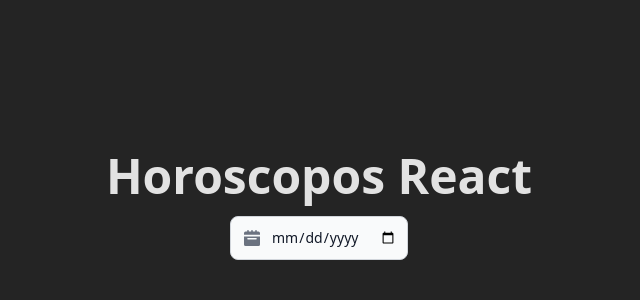
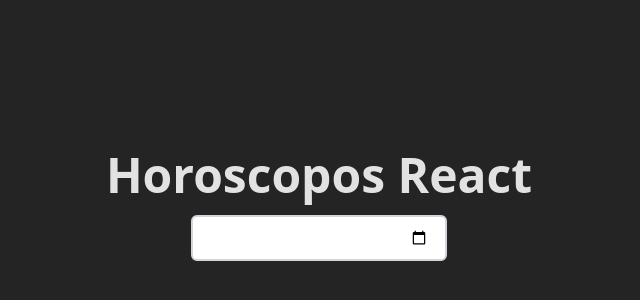
Before and after one commit to TheRevBv/horoscopos-react, a React (Vite) app: page / in a window 1280 px wide. Shown: the part 226-526 px from the top of the page, without its empty margins (321-961 px from the left). Built offline with nearby package versions, Linux system fonts and the light colour scheme.

Commit message:
Arreglando mejores practicas

```diff
--- a/src/App.tsx
+++ b/src/App.tsx
@@ -1,72 +1,54 @@
 /* eslint-disable @typescript-eslint/no-unused-vars */
 import "./assets/css/App.css";
-
-import { useEffect, useState } from "react";
+import data from "./api/horoscopos.json";
 import { ISignosZodiaco } from "./models/ISignosZodiaco";
 
+import { useState, useEffect } from "react";
+
 //My components
-import CardHoroscopo from "./components/CardHoroscopo";
+// import CardHoroscopo from "./components/CardHoroscopo";
 import InputCalendar from "./components/InputCalendar";
 import Header from "./components/Header";
+import CardHoroscopo from "./components/CardHoroscopo";
 
 const App = () => {
-  // const [horoscopo, setHoroscopo] = useState<ISignosZodiaco>();
+  const [horoscopo, setHoroscopo] = useState<ISignosZodiaco>();
   const [fecha, setFecha] = useState<string>("");
-  const [horoscopo, setHoroscopo] = useState<ISignosZodiaco>();
-  const [signosZodiaco, setSignosZodiaco] = useState<ISignosZodiaco[]>([]);
-  const uri: string = import.meta.env.VITE_API_URI!;
+  const horoscopos: ISignosZodiaco[] = data;
 
-  const headers = new Headers({
-    "Content-Type": "application/json",
-    "Access-Control-Allow-Origin": "*",
-  });
-
-  const getSignosZodiaco = async (): Promise<ISignosZodiaco[]> => {
-    const response = await fetch(uri, {
-      method: "GET",
-      headers,
-    });
-    const data = await response.json();
-    return data;
-  };
-
-  const getZodiacSign = async (): Promise<void> => {
+  const getHoroscopo = () => {
+    // console.log(fecha);
     const [, month, day] = fecha.split("-").map((item) => parseInt(item));
-    const zodiacSign = signosZodiaco.find((signo) => {
-      const [monthStart, dayStart] = signo.fechaInicio
+    const horosc = horoscopos.find((item) => {
+      const [mesIni, diaIni] = item.fechaInicio
         .split("-")
         .map((item) => parseInt(item));
-      const [monthEnd, dayEnd] = signo.fechaFin
+      const [mesFin, diaFin] = item.fechaFin
         .split("-")
         .map((item) => parseInt(item));
-      return (
-        (month === monthStart && day >= dayStart) ||
-        (month === monthEnd && day <= dayEnd)
-      );
+
+      if (month === mesIni && day >= diaIni) return true;
+      if (month === mesFin && day <= diaFin) return true;
+      return false;
     });
-    setHoroscopo(zodiacSign);
+    setHoroscopo(horosc);
+    // console.log(horoscopo);
   };
 
   useEffect(() => {
-    setTimeout(() => {
-      getSignosZodiaco()
-        .then((data) => {
-          setSignosZodiaco(data);
-        })
-        .catch((error) => {
-          console.log(error);
-        });
-    }, 1000);
-    if (fecha) {
-      getZodiacSign();
-    }
+    getHoroscopo();
   });
 
   return (
     <>
       <div className="flex flex-col items-center justify-center h-screen gap-4">
         <Header />
-        <InputCalendar handleDate={setFecha} />
+        <InputCalendar
+          value={fecha}
+          onChange={(date) => {
+            setFecha(date);
+          }}
+        />
         {horoscopo && <CardHoroscopo horoscopo={horoscopo} />}
       </div>
     </>
--- a/src/components/InputCalendar.tsx
+++ b/src/components/InputCalendar.tsx
@@ -1,37 +1,19 @@
 import "../assets/css/InputCalendar.css";
-import { useEffect, useState, ChangeEvent, FC } from "react";
+import { FC } from "react";
 
-interface InputCalendarProps {
-  handleDate: (date: string) => void;
-}
-
-const InputCalendar: FC<InputCalendarProps> = ({ handleDate }) => {
-  const [fecha, setFecha] = useState<string>("");
-
-  const handleChange = (e: ChangeEvent<HTMLInputElement>) => {
-    setFecha(e.target.value);
-  };
-
-  useEffect(() => {
-    handleDate(fecha);
-  }, [fecha, handleDate]);
-
+const InputCalendar: FC<{
+  value: string;
+  onChange: (date: string) => void;
+}> = ({ value, onChange }) => {
   return (
     <>
-      <div className="relative max-w-sm">
-        <div className="absolute inset-y-0 left-0 flex items-center pl-3.5 pointer-events-none">
-          <svg
-            className="w-4 h-4 text-gray-500 dark:text-gray-400"
-            aria-hidden="true"
-            xmlns="http://www.w3.org/2000/svg"
-            fill="currentColor"
-            viewBox="0 0 20 20"
-          >
-            <path d="M20 4a2 2 0 0 0-2-2h-2V1a1 1 0 0 0-2 0v1h-3V1a1 1 0 0 0-2 0v1H6V1a1 1 0 0 0-2 0v1H2a2 2 0 0 0-2 2v2h20V4ZM0 18a2 2 0 0 0 2 2h16a2 2 0 0 0 2-2V8H0v10Zm5-8h10a1 1 0 0 1 0 2H5a1 1 0 0 1 0-2Z" />
-          </svg>
-        </div>
-        <input type="date" className="input-calendar" onChange={handleChange} />
-        {/* {fecha && <p className="text-center">Fecha: {fecha}</p>} */}
+      <div className="flex flex-col items-center justify-center gap-4">
+        <input
+          type="date"
+          value={value}
+          onChange={(e) => onChange(e.target.value)}
+          className="border-2 border-gray-300 rounded-md px-4 py-2 w-64"
+        />
       </div>
     </>
   );
```
Also changed, not shown: src/api/horoscopos.json (renamed from public/api/horoscopos.json).
